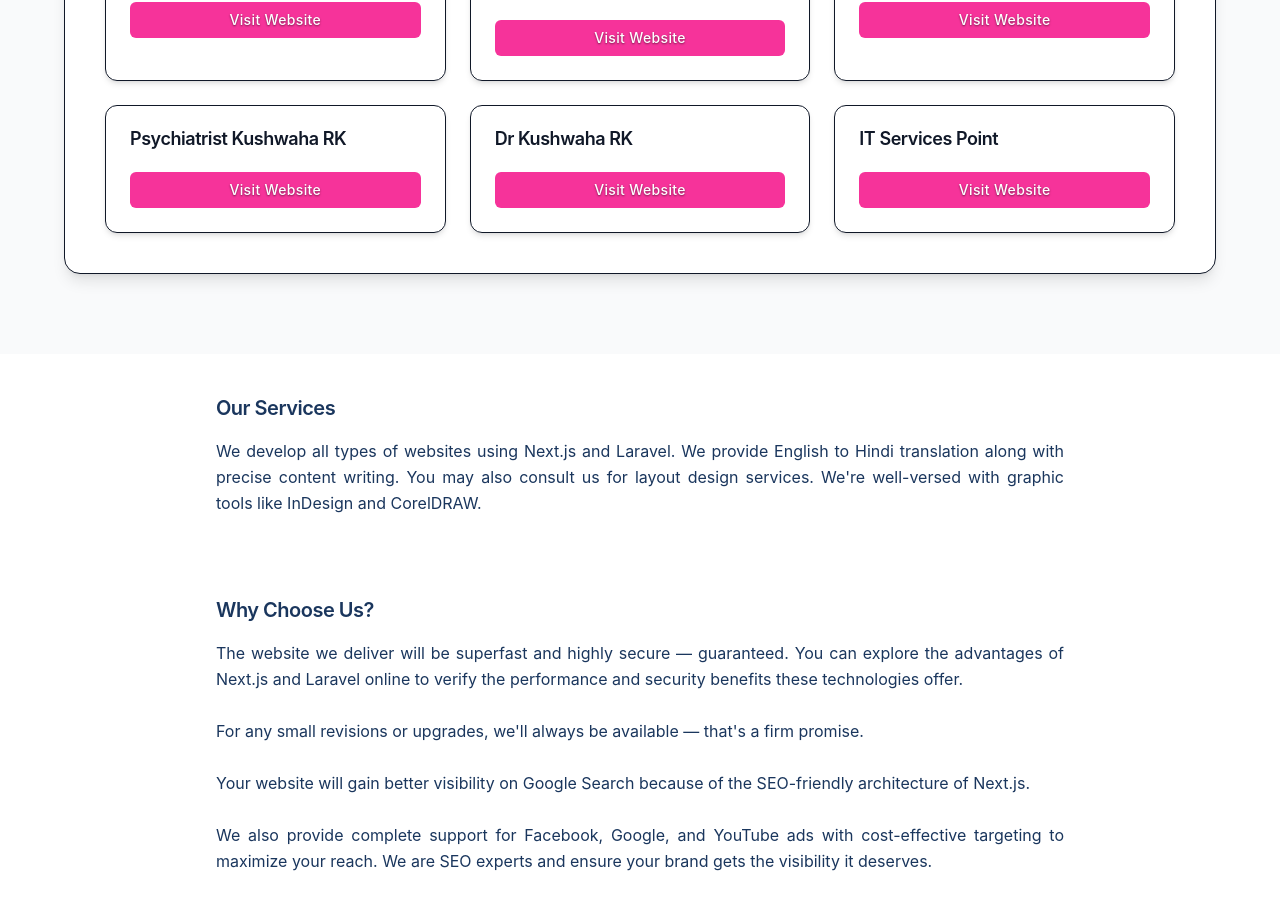
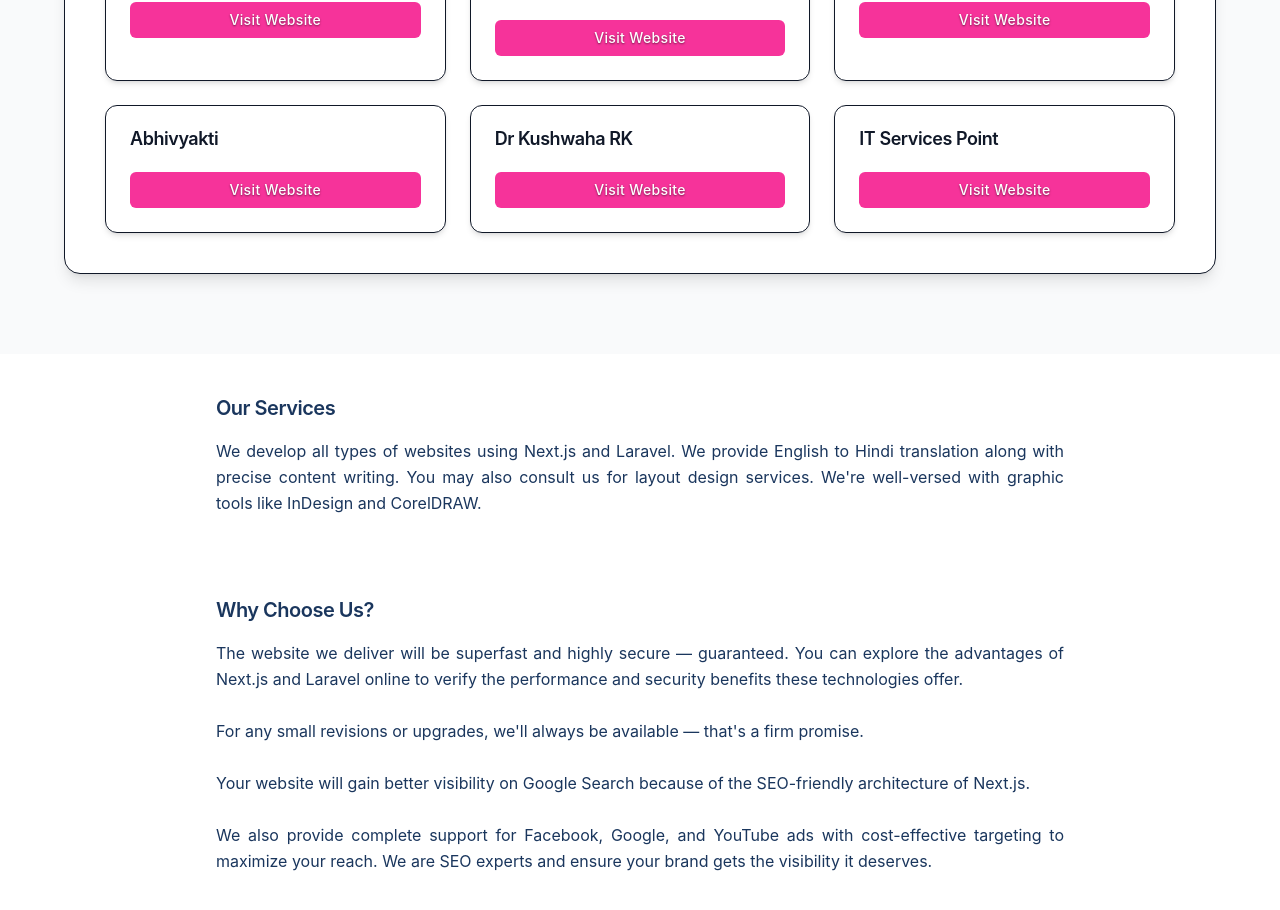
Before and after one commit to kp1153/creativesolutions, a Next.js app: page / in a window 1280 px wide. Shown: the part 3100-4010 px from the top of the page. Built offline with nearby package versions, Linux system fonts and the light colour scheme; no server answers.

Commit message:
force deploy

```diff
--- a/components/HeroSection.js
+++ b/components/HeroSection.js
@@ -55,8 +55,8 @@ const HeroSection = () => {
   },
   { url: "https://medhabooks.site", name: "Medha Books" },
   {
-    url: "https://www.psychiatristkushwahark.store/",
-    name: "Psychiatrist Kushwaha RK",
+    url: "http://www.abhivyakti.xyz//",
+    name: "Abhivyakti",
   },
   { url: "https://www.drkushwahark.in/", name: "Dr Kushwaha RK" },
   { url: "http://www.itservicespoint.com/", name: "IT Services Point" },
```
